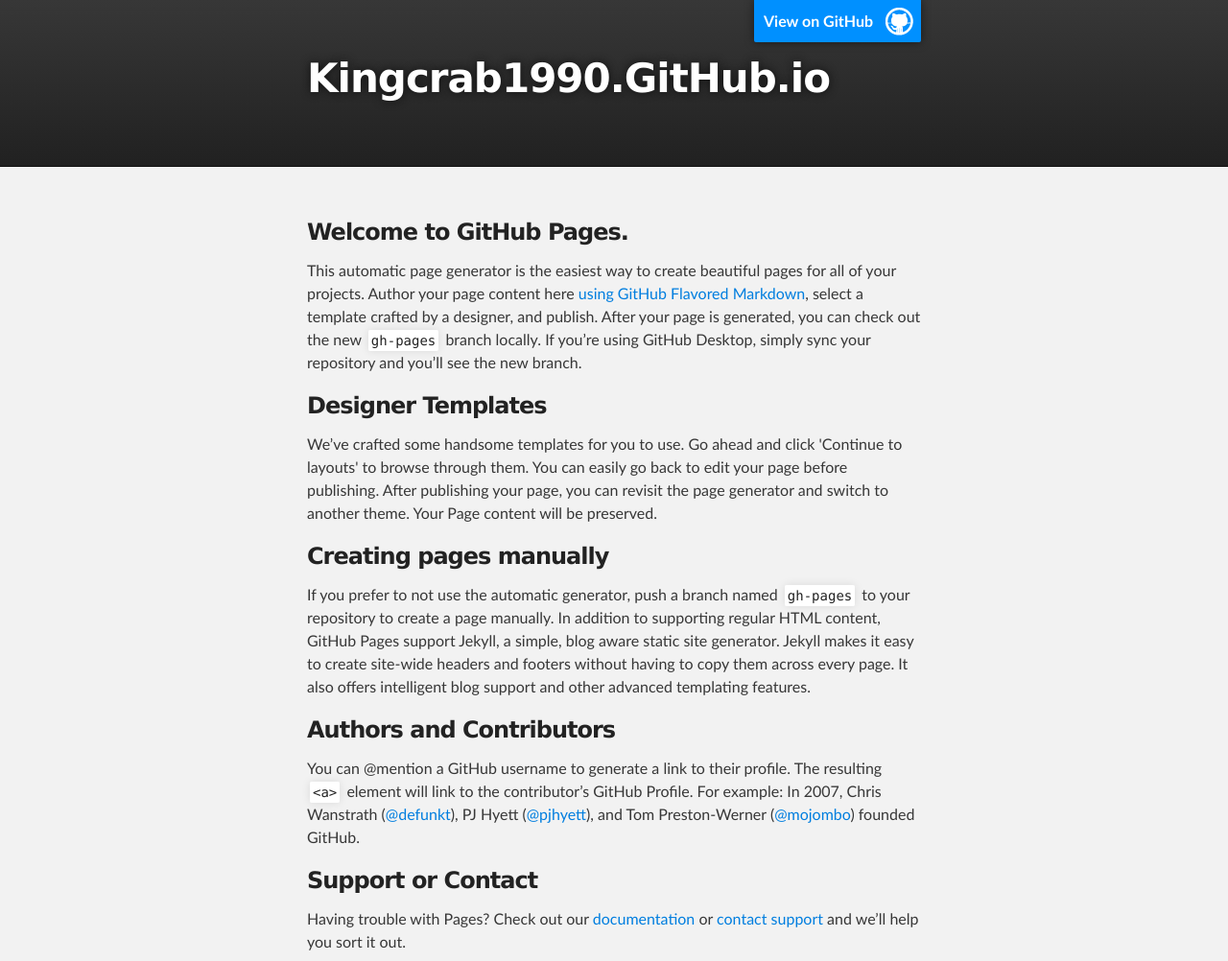
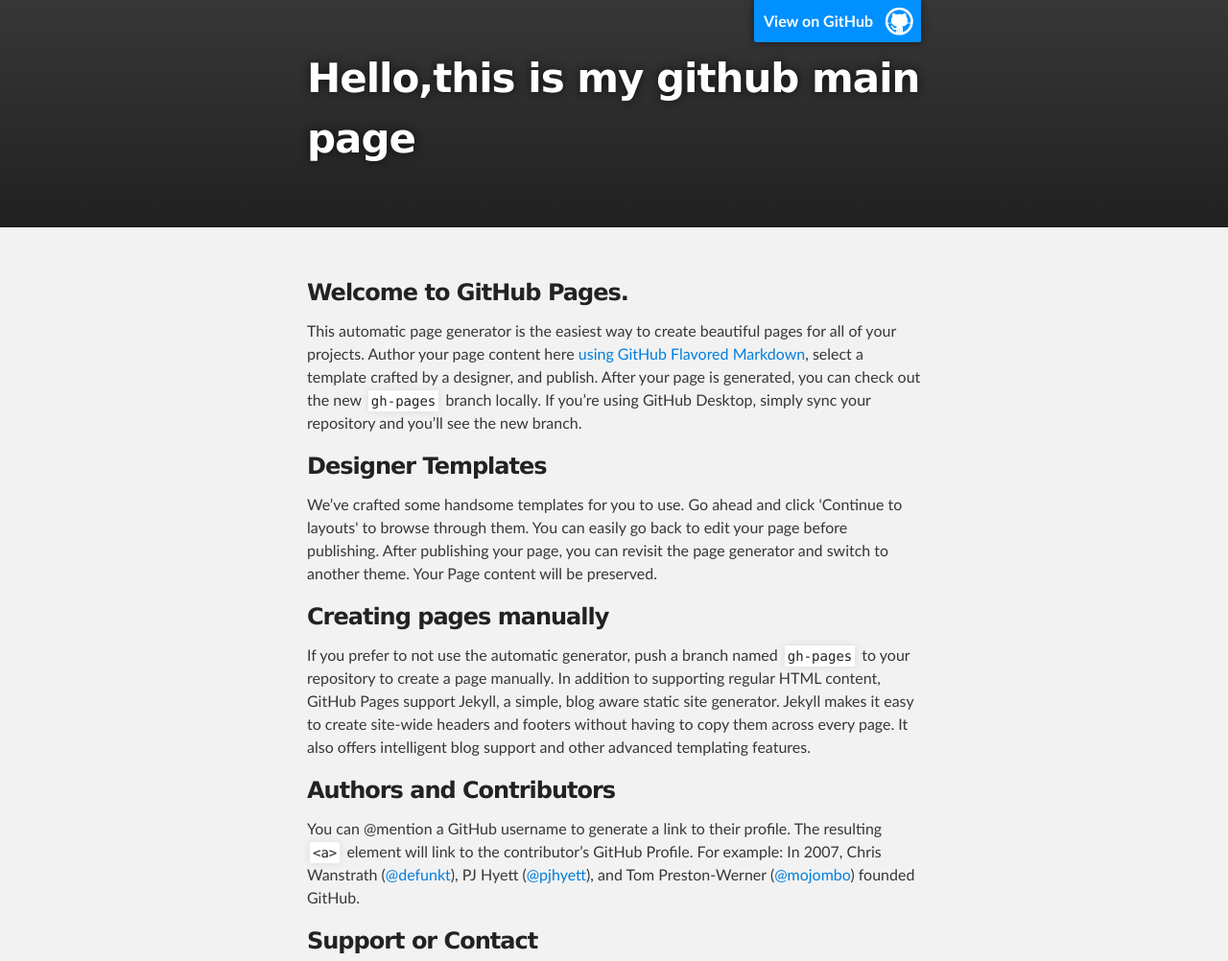
Before and after one commit to KingCrab1990/KingCrab1990.github.io, a plain HTML site: page index.html in a window 1280 px wide. Shown: the top 1002 px of the page at 96% size. Drawn offline with Linux system fonts and the light colour scheme.

Commit message:
index-change
hello

```diff
--- a/index.html
+++ b/index.html
@@ -18,7 +18,7 @@
         <header class="inner">
           <a id="forkme_banner" href="https://github.com/KingCrab1990">View on GitHub</a>
 
-          <h1 id="project_title">Kingcrab1990.GitHub.io</h1>
+          <h1 id="project_title">Hello,this is my github main page</h1>
           <h2 id="project_tagline"></h2>
 
         </header>
```
